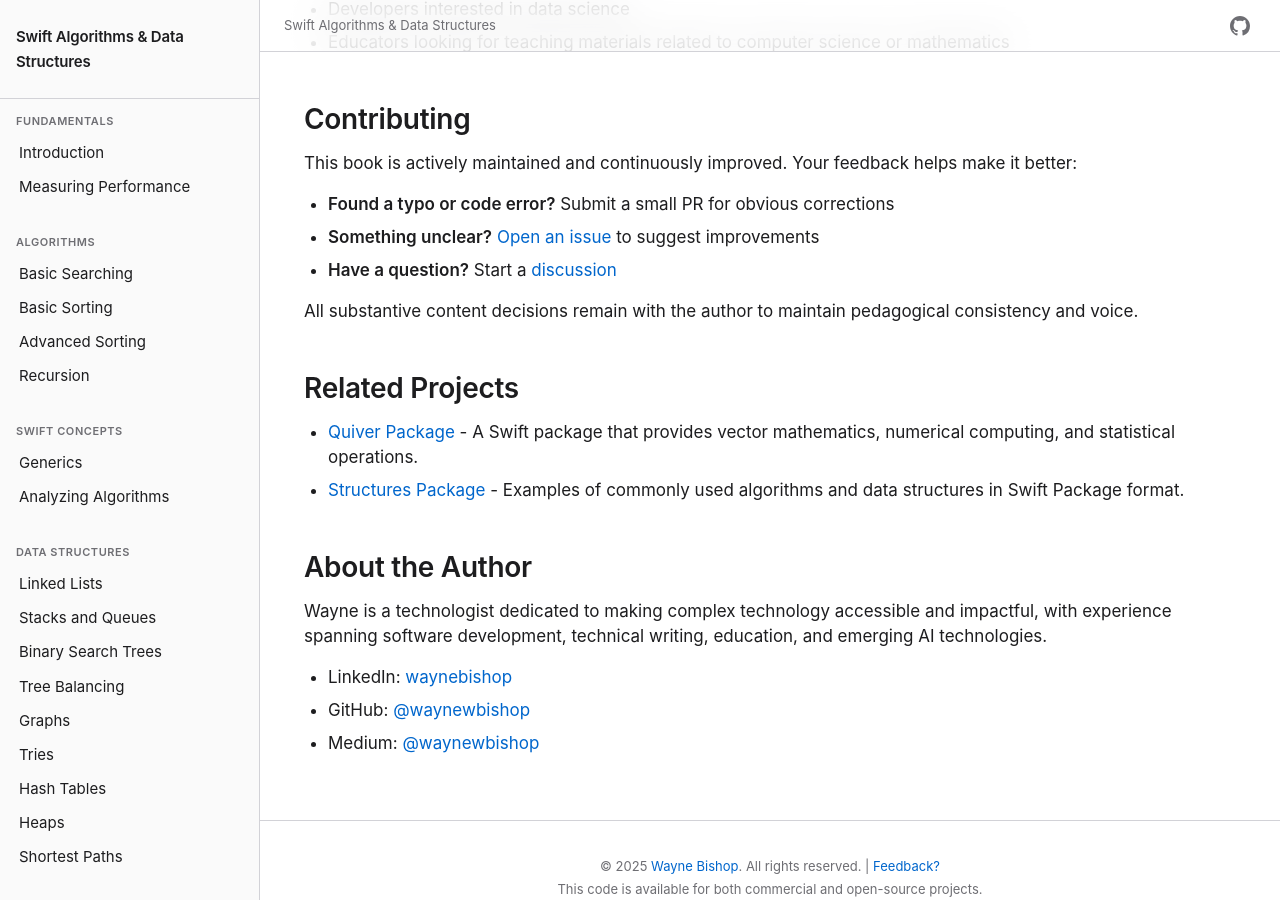
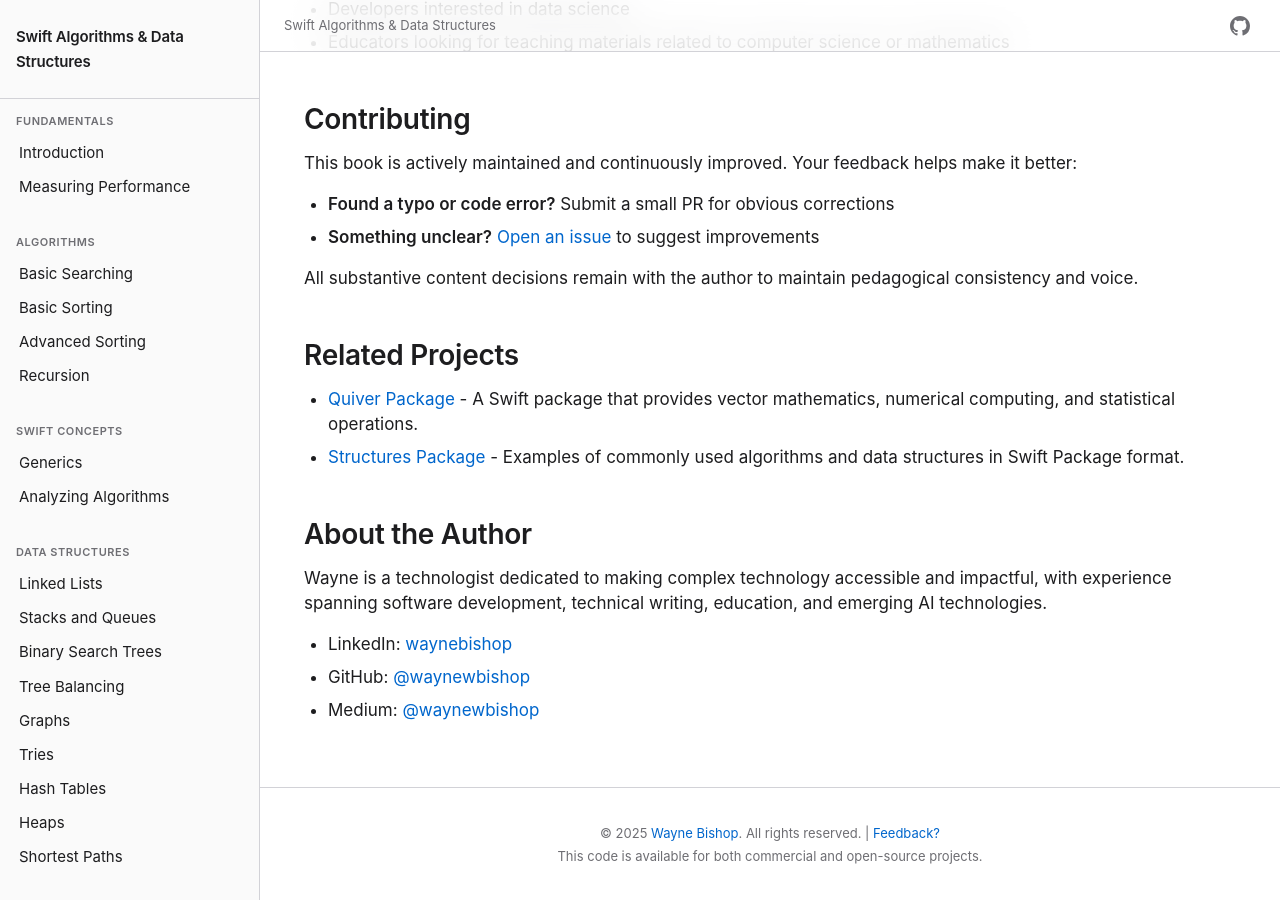
Before and after one commit to waynewbishop/swift-algorithms, a Jekyll site: the page built from index.md, in a window 1280 px wide and 900 px high, scrolled down 826 px. Built offline with Jekyll 4.4.1, drawn with Linux system fonts in a browser that asks for light colours.

Commit message:
Remove GitHub discussions reference from Contributing section
Removed bullet point about starting discussions since GitHub
discussions are not enabled for this repository.

Contributing section now has:
- Submit PR for typos/errors
- Open issue for unclear content

Removed:
- Start a discussion (service not available)

```diff
--- a/index.md
+++ b/index.md
@@ -33,7 +33,6 @@ This book is actively maintained and continuously improved. Your feedback helps
 
 - **Found a typo or code error?** Submit a small PR for obvious corrections
 - **Something unclear?** [Open an issue](https://github.com/waynewbishop/swift-algorithms/issues) to suggest improvements
-- **Have a question?** Start a [discussion](https://github.com/waynewbishop/swift-algorithms/discussions)
 
 All substantive content decisions remain with the author to maintain pedagogical consistency and voice.
 
```
